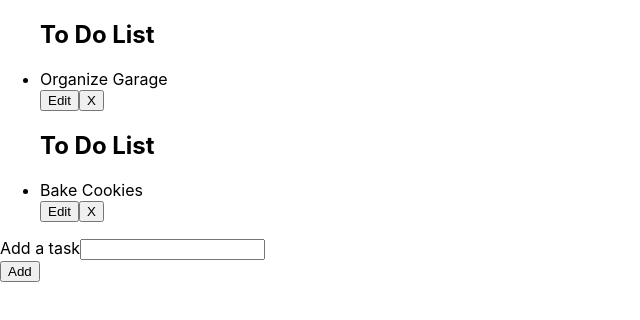
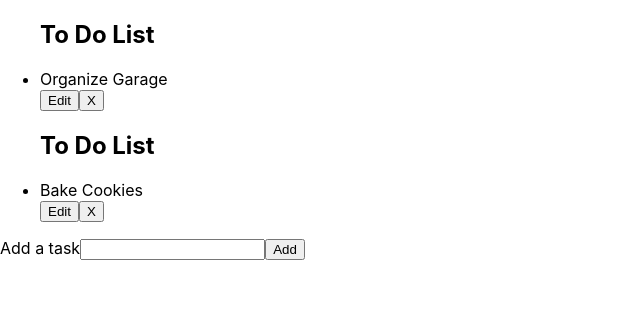
Before and after one commit to EvaGurtovaia/to-do-list-project, a React (Create React App) app in the folder to-do-list-project/: page / in a window 1280 px wide. Shown: the top 320 px of the page, without its empty margins (0-640 px from the left). Built offline with nearby package versions, Linux system fonts and the light colour scheme.

Commit message:
Ability to add a new todo

```diff
--- a/to-do-list-project/src/NewToDoForm.js
+++ b/to-do-list-project/src/NewToDoForm.js
@@ -8,22 +8,40 @@ class NewToDoForm extends Component {
             todos: [
                 {
                     task: "",
-                    id: "",
-                    completed: "",
                 },
             ],
         };
+        this.handleChange = this.handleChange.bind(this);
+        this.handleSubmit = this.handleSubmit.bind(this);
     }
+    handleSubmit(evt) {
+        evt.preventDefault();
+        const newTodo = { ...this.state, id: uuidv4() };
+        console.log(newTodo);
+        this.props.addNewTodo(newTodo);
+        console.log("I'm here!");
+        this.setState({ task: "" });
+    }
+
+    handleChange(evt) {
+        this.setState({ [evt.target.name]: evt.target.value });
+    }
+
     render() {
         return (
-            <form>
-                <div>
+            <div>
+                <form onSubmit={this.handleSubmit}>
                     <label htmlFor="todo">Add a task</label>
-                    <input type="text" name="todo" id="todo" />
-                </div>
+                    <input
+                        type="text"
+                        name="task"
+                        id="task"
+                        onChange={this.handleChange}
+                    />
 
-                <button>Add</button>
-            </form>
+                    <button>Add</button>
+                </form>
+            </div>
         );
     }
 }
--- a/to-do-list-project/src/ToDoList.js
+++ b/to-do-list-project/src/ToDoList.js
@@ -11,15 +11,20 @@ class ToDoList extends Component {
                 {
                     task: "Organize Garage",
                     id: uuidv4(),
-                    completed: false,
                 },
                 {
                     task: "Bake Cookies",
                     id: uuidv4(),
-                    completed: false,
                 },
             ],
         };
+        this.addNewTodo = this.addNewTodo.bind(this);
+    }
+
+    addNewTodo(newTodo) {
+        this.setState({
+            todos: [...this.state.todos, newTodo],
+        });
     }
 
     render() {
@@ -30,9 +35,9 @@ class ToDoList extends Component {
         return (
             <div>
                 <ul>
-                <div className="ToDoList">{todos}</div>
+                    <div className="ToDoList">{todos}</div>
                 </ul>
-                <NewToDoForm />
+                <NewToDoForm addNewTodo={this.addNewTodo} />
             </div>
         );
     }
```
